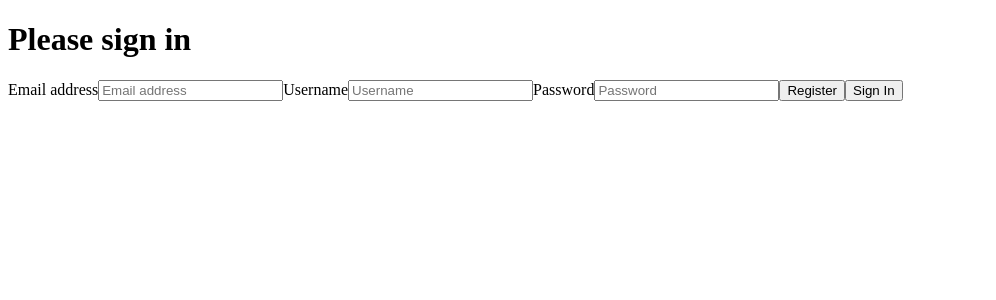
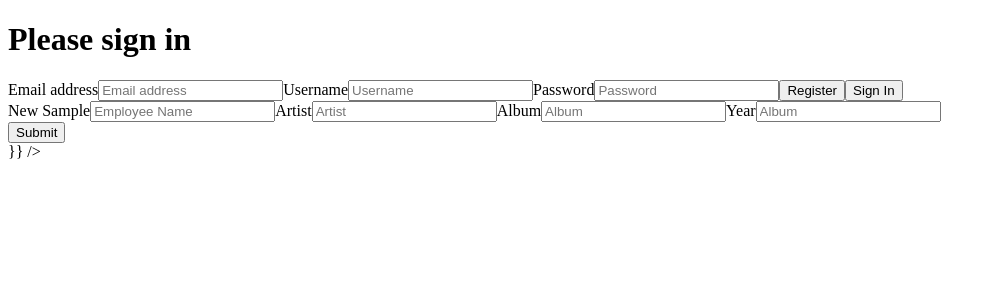
Before and after one commit to ThraxHamilton/Midstone, a React (Create React App) app: page /samples/new in a window 1280 px wide. Shown: the top 300 px of the page, without its empty margins (0-996 px from the left). Built offline with nearby package versions, Linux system fonts and the light colour scheme; no server answers.

Commit message:
adding, deleteing, and details. working on edit

```diff
--- a/src/components/AppViews.js
+++ b/src/components/AppViews.js
@@ -4,11 +4,19 @@ import { Route, Redirect } from 'react-router-dom'
 import Login from './Login'
 import LoginManager from '../modules/LoginManager'
 
-export default class AppViews extends Component{
+import SampleForm from './samples/SampleForm'
+import SampleList from './samples/SampleList'
+import SampleEdit from './samples/SampleEdit'
+import SampleDetail from './samples/SampleDetail'
+import SampleManager from '../modules/SampleManager'
+
+
+export default class AppViews extends Component {
     isAuthenticated = () => sessionStorage.getItem("credentials") !== null
 
     state = {
-        user:""
+        user: [],
+        samples: [],
     }
     addUser = (user, link) => LoginManager.post(user, link)
         .then(users => this.setState({
@@ -18,15 +26,74 @@ export default class AppViews extends Component{
         const _state = {}
         LoginManager.getAll("users").then(users => _state.users = users)
             .then(() => { this.setState(_state) })
+            // .then(() => SampleManager.getAll("samples").then(samples => _state.samples = samples))
+
+        SampleManager.getAll().then(allSamples => {
+            this.setState({
+                samples: allSamples
+            })
+        })
     }
+
+    addSample = sample => SampleManager.post(sample)
+        .then(() => SampleManager.getAll())
+        .then(samples => this.setState({
+            samples: samples
+        }))
+
+    deleteSample = id => {
+        return fetch(`http://localhost:5002/samples/${id}`, {
+            method: "DELETE"
+        })
+            .then(e => e.json())
+            .then(() => fetch(`http://localhost:5002/samples`))
+            .then(e => e.json())
+            .then(samples => this.setState({
+                samples: samples
+            }))
+    }
+
+    // EDIT FUNCTION(s)
+    editSample = (id, sample) => SampleManager.edit(sample, id)
+        .then(() => SampleManager.getAll())
+        .then(samples => this.setState({
+            samples: samples
+        }))
+
     render() {
         return (
             <React.Fragment>
                 <div className="viewArea">
-
+                {/* LOGIN */}
                     <Route path="/" render={(props) => {
                         return <Login {...props}
                             addUser={this.addUser} />
+                    }} />
+
+                    {/* ADD NEW SAMPLE */}
+                    <Route path="/samples/new" render={(props) => {
+                        return <SampleForm {...props}
+                            addSample={this.addSample}
+                            sample={this.state.samples} />
+                    }} />
+
+                    {/* SAMPLE LIST */}
+                <Route exact path="/samples" render={(props) => {
+                    return <SampleList {...props}
+                        deleteSample={this.deleteSample}
+                        samples={this.state.samples} />
+                }} />
+
+                {/* Exact path for details */}
+                <Route exact path="/samples/:sampleId(\d+)" render={(props) => {
+                    return <SampleDetail {...props} deleteSample={this.deleteSample} samples={this.state.samples} />
+                }} />
+                <Route exact path="/samples/edit/:sampleId(\d+)" render={(props) => {
+                    return <SampleEdit {...props} editSample={this.editSample} samples={this.state.samples} />
+                }} />
+
+
+
                     }} />
                 </div>
             </React.Fragment>
--- a/src/components/samples/SampleDetail.js
+++ b/src/components/samples/SampleDetail.js
@@ -0,0 +1,24 @@
+import React, { Component } from "react"
+
+export default class SampleDetail extends Component {
+    render() {
+        const sample = this.props.samples.find(a => a.id === parseInt(this.props.match.params.sampleId)) || {}
+
+        return(
+            <section className="owner">
+                <div key={sample.id} className="card">
+                    <div className="card-body">
+                        <h4 className="card-title">
+                            {sample.song}
+                        </h4>
+                        <h6 className="card-title">{sample.artist}</h6>
+                        <a href="#"
+                            onClick={() => this.props.deleteSample(sample.id)
+                                .then(() => this.props.history.push("/samples"))}
+                            className="card-link">Delete</a>
+                    </div>
+                </div>
+            </section>
+        )
+
+}}
--- a/src/components/samples/SampleEdit.js
+++ b/src/components/samples/SampleEdit.js
@@ -0,0 +1,67 @@
+import React, { Component } from "react"
+
+export default class SampleEdit extends Component {
+    state = {
+        song: [],
+        artist: [],
+        album: [],
+        year: []
+    }
+
+    handleFieldChange = evt => {
+        const stateToChange = {}
+        stateToChange[evt.target.id] = evt.target.value
+        this.setState(stateToChange)
+    }
+
+    editSample = evt => {
+        evt.preventDefault()
+
+            const sample = {
+                song: this.state.sample,
+                artist: this.state.artist,
+            }
+            const sampleEditId = parseInt(this.props.match.params.sampleId, 0)
+            // Create the animal and redirect user to animal list
+            this.props.editSample(sample, sampleEditId, 'samples').then(() => this.props.history.push("/samples"))
+        }
+
+    render(){
+        return(
+            <React.Fragment>
+            <form className="SampleForm">
+                <div className="form-group">
+                    <label htmlFor="ownerName">New Sample</label>
+                    <input type="text" required="true"
+                        className="form-control"
+                        onChange={this.handleFieldChange}
+                        id="song"
+                        placeholder="Employee Name" />
+
+                        <label htmlFor="ownerName">Artist</label>
+                    <input type="text" required="true"
+                        className="form-control"
+                        onChange={this.handleFieldChange}
+                        id="artist"
+                        placeholder="Artist" />
+
+                        <label htmlFor="ownerName">Album</label>
+                    <input type="text" required="true"
+                        className="form-control"
+                        onChange={this.handleFieldChange}
+                        id="album"
+                        placeholder="Album" />
+
+                        <label htmlFor="ownerName">Year</label>
+                    <input type="text" required="true"
+                        className="form-control"
+                        onChange={this.handleFieldChange}
+                        id="year"
+                        placeholder="Album" />
+                </div>
+                    <button type="submit" onClick={this.editSample} className="btn btn-primary">Edit</button>
+                </form>
+            </React.Fragment>
+        )
+    }
+}
--- a/src/components/samples/SampleForm.js
+++ b/src/components/samples/SampleForm.js
@@ -42,12 +42,33 @@ export default class SampleForm extends Component {
             <React.Fragment>
                 <form className="SampleForm">
                     <div className="form-group">
-                        <label htmlFor="ownerName">New Employee</label>
+                        <label htmlFor="ownerName">New Sample</label>
                         <input type="text" required="true"
                             className="form-control"
                             onChange={this.handleFieldChange}
-                            id="sample"
+                            id="song"
                             placeholder="Employee Name" />
+
+                            <label htmlFor="ownerName">Artist</label>
+                        <input type="text" required="true"
+                            className="form-control"
+                            onChange={this.handleFieldChange}
+                            id="artist"
+                            placeholder="Artist" />
+
+                            <label htmlFor="ownerName">Album</label>
+                        <input type="text" required="true"
+                            className="form-control"
+                            onChange={this.handleFieldChange}
+                            id="album"
+                            placeholder="Album" />
+
+                            <label htmlFor="ownerName">Year</label>
+                        <input type="text" required="true"
+                            className="form-control"
+                            onChange={this.handleFieldChange}
+                            id="year"
+                            placeholder="Album" />
                     </div>
 
                     <button type="submit" onClick={this.constructNewSample} className="btn btn-primary">Submit</button>
--- a/src/components/samples/SampleList.js
+++ b/src/components/samples/SampleList.js
@@ -12,7 +12,7 @@ export default class SampleList extends Component {
                             this.props.history.push("/samples/new")
                         }
                         }>
-                       Add New Owner
+                        Add New Sample
                 </button>
                 </div>
                 <section className="owners">
@@ -22,11 +22,22 @@ export default class SampleList extends Component {
                                 <div className="card-body">
                                     <h5 className="card-title">
                                         {samples.song}
+                                        {samples.artist}
+                                        {samples.album}
+                                        {samples.year}
+
 
                                         <Link className="nav-link" to={`/samples/${samples.id}`}>Details</Link>
+
+                                        <a href="#"
+                                            onClick={() => { this.props.history.push(`/samples/edit/${samples.id}`) }}
+                                            className="card-link">Edit</a>
+
                                         <a href="#"
                                             onClick={() => this.props.deleteSample(samples.id)}
                                             className="card-link">Delete</a>
+
+
                                     </h5>
                                 </div>
                             </div>
--- /dev/null
+++ b/src/modules/SampleManager.js
@@ -0,0 +1,30 @@
+const remoteURL = "http://localhost:5002"
+
+export default Object.create(null, {
+    get: {
+        value: function (id) {
+            return fetch(`${remoteURL}/samples/${id}`).then(e => e.json())
+        }
+    },
+    getAll: {
+        value: function () {
+            return fetch(`${remoteURL}/samples`).then(e => e.json())
+        }
+    },
+    edit: {
+        value: function (sample, id) {
+            return fetch(`${remoteURL}/samples/${id}`).then(e => e.json())
+        }
+    },
+    post: {
+        value: function (newSample) {
+            return fetch(`${remoteURL}/samples`, {
+                method: "POST",
+                headers: {
+                    "Content-Type": "application/json"
+                },
+                body: JSON.stringify(newSample)
+            }).then(e => e.json())
+        }
+    },
+})
```
Also changed, not shown: api/tracks.json (+42 -1 lines), src/modules/SampleModule.js (deleted). Lines whose indentation alone changed are shown as unchanged.
